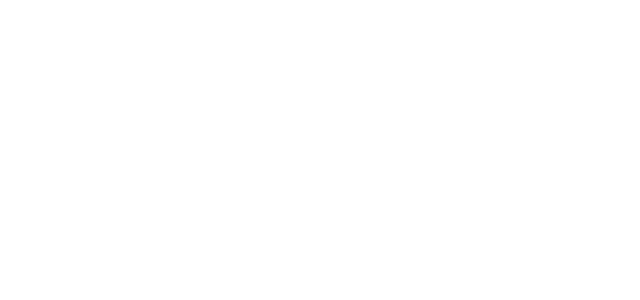
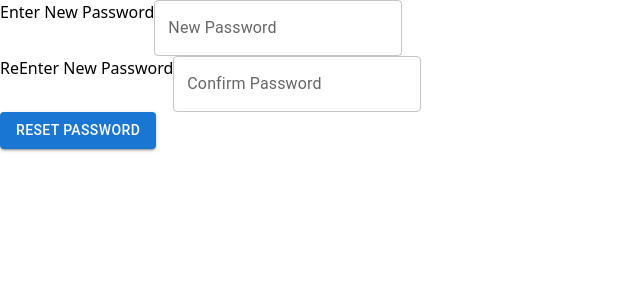
Before and after one commit to AbbasAli5784/haircut-frontend, a React (Create React App) app: page /reset-password in a window 1280 px wide. Before the commit this address had no page. Shown: the top 300 px of the page, without its empty margins (0-640 px from the left). Built offline with nearby package versions, Linux system fonts and the light colour scheme.

Commit message:
working on password reset

```diff
--- a/src/App.js
+++ b/src/App.js
@@ -20,6 +20,7 @@
 import DeleteAppointment from "./components/DeleteAppointment";
 import UpdateBooking from "./pages/UpdateBooking";
 import AuthRedirect from "./components/AuthRedirect";
+import ResetPassword from "./pages/ResetPassword";
 
 // import { Update } from "@mui/icons-material";
 
@@ -34,6 +35,7 @@
           <Route path="/login" element={<Login />} />
           <Route path="/signup" element={<Signup />} />
           <Route path="/forgot-password" element={<ForgotPassword />} />
+          <Route path="/reset-password" element={<ResetPassword />} />
           <Route
             path="/update-booking"
             element={<ProtectedRoute element={<UpdateBooking />} />}
--- a/src/pages/ForgotPassword.js
+++ b/src/pages/ForgotPassword.js
@@ -10,12 +10,13 @@
   const forgotPassword = async (e) => {
     e.preventDefault();
     try {
-      await axios.post(
+      const response = await axios.post(
         "https://meencutz-8dba2b67ac9e.herokuapp.com/api/users/request-password-reset",
         {
           email,
         }
       );
+      console.log("Response:", response);
     } catch (error) {
       setError(error.response.data.message);
       console.error("Error", error);
--- /dev/null
+++ b/src/pages/ResetPassword.js
@@ -0,0 +1,78 @@
+import React, { useState } from "react";
+import { TextField, Button } from "@mui/material";
+import { useLocation } from "react-router-dom";
+
+const ResetPassword = () => {
+  const [newPassword, setNewPassword] = useState("");
+  const [confirmPassword, setConfirmPassword] = useState("");
+
+  const location = useLocation();
+
+  const handleSubmit = async (e) => {
+    e.preventDefault();
+
+    if (newPassword !== confirmPassword) {
+      alert("Passwords do not match!");
+      return;
+    }
+
+    const urlParams = new URLSearchParams(location.search);
+    const token = urlParams.get("token");
+
+    if (!token) {
+      alert("Invalid or expired token!");
+      return;
+    }
+
+    const response = await fetch(
+      "https://meencutz-8dba2b67ac9e.herokuapp.com/api/users/reset-password",
+      {
+        method: "POST",
+        headers: {
+          "Content-Type": "application/json",
+        },
+        body: JSON.stringify({ resetToken: token, newPassword }),
+      }
+    );
+
+    const data = await response.json();
+    if (response.ok) {
+      alert(data.message);
+    } else {
+      alert(data.error);
+    }
+  };
+  return (
+    <div>
+      <form onSubmit={handleSubmit}>
+        <label>Enter New Password</label>
+        <TextField
+          id="new-password"
+          label="New Password"
+          type="password"
+          autoComplete="password"
+          value={newPassword}
+          onChange={(e) => setNewPassword(e.target.value)}
+        />
+
+        <br />
+        <label>ReEnter New Password</label>
+        <TextField
+          id="confirm-password"
+          label="Confirm Password"
+          type="password"
+          autoComplete="password"
+          value={confirmPassword}
+          onChange={(e) => setConfirmPassword(e.target.value)}
+        />
+
+        <br />
+        <Button type="submit" variant="contained" color="primary">
+          Reset Password
+        </Button>
+      </form>
+    </div>
+  );
+};
+
+export default ResetPassword;
```
